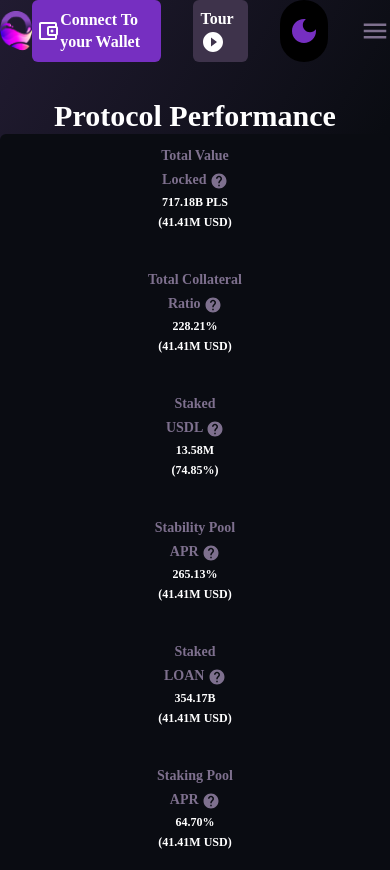
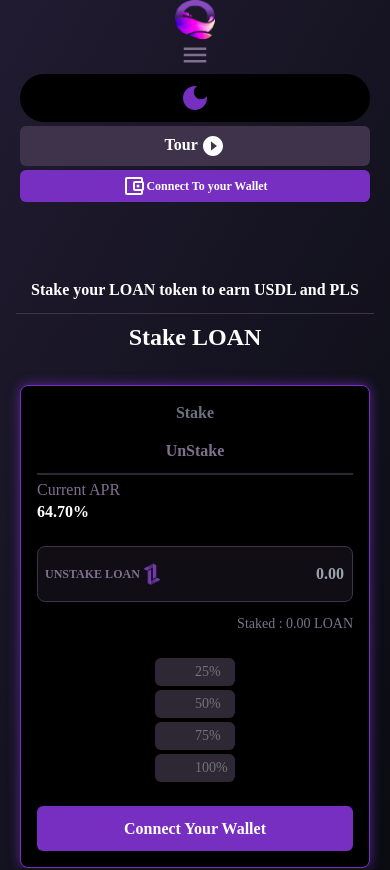
Before and after one commit to re-gis/liquit_client, a React (Vite) app: page / in a window 390 px wide. Shown: the top 870 px of the page. Built offline with nearby package versions, Linux system fonts and the light colour scheme.

Commit message:
Finalising the responsiveness

```diff
--- a/src/App.tsx
+++ b/src/App.tsx
@@ -5,6 +5,7 @@ import Header from "./components/Header";
 import Stalking from "./Stalking/Stalking";
 import { useState } from "react";
 import Footer from "./components/Footer";
+import NotFoundPage from "./NotFoundScreen/NotFoundPage";
 
 const App: React.FC = () => {
   const [openSideBar, setOpenSidebar] = useState(false);
@@ -21,19 +22,19 @@ const App: React.FC = () => {
             <Header openSideBar={openSideBar} setOpenSideBar={setOpenSidebar} />
           </div>
           <Routes>
-            <Route path="/" />
-            <Route path="/borrow" />
-            <Route path="/stability" />
+            <Route path="/" element={<Stalking openSideBar={openSideBar} />}/>
+            {/* <Route path="/borrow" />
+            <Route path="/stability" /> */}
             <Route
               path="/staking"
               element={<Stalking openSideBar={openSideBar} />}
             />
-            <Route path="/lp" />
-            <Route path="/redemptions" />
+            <Route path="/*" element={<NotFoundPage />} />
+            {/* <Route path="/redemptions" />
             <Route path="/liquidations" />
             <Route path="/analytics" />
             <Route path="/knowledge" />
-            <Route path="/tokens" />
+            <Route path="/tokens" /> */}
           </Routes>
 
           <div
--- /dev/null
+++ b/src/NotFoundScreen/NotFoundPage.tsx
@@ -0,0 +1,17 @@
+import { useEffect } from "react"
+import { useNavigate } from "react-router-dom"
+
+const NotFoundPage = () => {
+    const navigate = useNavigate()
+    useEffect(() => {
+        window.alert("Page not found!404")
+        navigate("/")
+    }, [navigate])
+  return (
+    <div>
+      Page not found
+    </div>
+  )
+}
+
+export default NotFoundPage
--- a/src/Stalking/Stalking.tsx
+++ b/src/Stalking/Stalking.tsx
@@ -57,19 +57,19 @@ const Stalking: React.FC<openSideBarPropValue> = ({ openSideBar }) => {
       >
         <div className="flex lg:flex-row md:flex-row sm:flex-col xs:flex-col items-center   justify-center   lg:gap-12 md:gap-5 sm:gap-3 xs:gap-3 lg:px-0 md:px-0 sm:px-8 xs:px-4">
           <hr className="   border-[#3e334b] lg:w-56 md:w-28  sm:w-0" />
-          <p className=" font-semibold md:text-3xl sm:w-full sm:text-xl self-center   text-white ">
+          <p className=" font-semibold md:text-3xl sm:w-full sm:text-xl self-center  sm:flex sm:items-center sm:justify-center  text-white ">
             Stake your LOAN token to earn USDL and PLS
           </p>
           <hr className="h-2   lg:w-96 md:w-28 border-[#3e334b] sm:w-full xs:w-full" />
         </div>
-        <div className="flex lg:flex-row md:flex-row sm:flex-col xs:flex-col lg:gap-24 md:gap-8 sm:gap-5 lg:items-center md:items-center sm:items-start md:justify-center lg:justify-center sm:justify-start relative  ">
+        <div className="flex lg:flex-row md:px-5 sm:px-5 xs:px-5 md:flex-row sm:flex-col xs:flex-col lg:gap-24 md:gap-8 sm:gap-5 lg:items-center md:items-center sm:items-start md:justify-center lg:justify-center sm:justify-start relative  ">
           <div className="flex flex-col sm:gap-5 xs:gap-8  items-center  flex-1 lg:max-w-[500px] md:max-w-[500px] sm:w-full">
             <h1 className="text-2xl text-white font-semibold ">Stake LOAN</h1>
             <div
               className="w-[100%] border border-[#762fc1] rounded-lg   flex flex-col lg:gap-16 md:gap-16 sm:gap-10 xs:gap-6 p-4 bg-black"
               style={shadowStyle}
             >
-              <div className="flex flex-row lg:gap-10 md:gap-2 xs:gap-1 justify-between">
+              <div className="flex xs:flex-col sm:flex-row lg:gap-10 md:gap-2 xs:gap-1 justify-between">
                 <button
                   className={` ${
                     stake ? "lg:bg-[#2e2834] md:bg-[#2e2834] sm:border-b-4 xs:border-b-2 border-[#2e2834]" : ""
@@ -109,7 +109,7 @@ const Stalking: React.FC<openSideBarPropValue> = ({ openSideBar }) => {
                   {stake ? "Wallet" : "Staked"} : 0.00 LOAN
                 </p>
               </div>
-              <div className="flex flex-row lg:gap-3 md:gap-3 sm:gap-1 xs:gap-1 w-full justify-between items-center">
+              <div className="flex xs:flex-col sm:flex-row flex-row lg:gap-3 md:gap-3 sm:gap-1 xs:gap-1 w-full justify-between items-center">
                 <button className="rounded-md max-w-[25%]  hover:bg-[#3e334b] bg-[#2e2834] text-[#727379] hover:text-white font-extralight text-sm py-1 px-10">
                   25%
                 </button>
--- a/src/components/Footer.tsx
+++ b/src/components/Footer.tsx
@@ -249,7 +249,7 @@ const Footer: React.FC = () => {
           )}
         </div>
       </div>
-      <div className="md:flex lg:hidden lg:flex-row  sm:flex xs:flex bg-black items-center justify-center md:gap-12 sm:gap-8 xs:gap-2  md:p-10 sm:p-8 xs:p-6 rounded-lg mb-5">
+      <div className="md:flex lg:hidden lg:flex-row  sm:flex xs:flex-col xs:justify-center xs:items-center xs:w-[100%] sm:w-[auto] sm:flex-row bg-black items-center justify-center md:gap-12 sm:gap-8 xs:gap-2  md:p-10 sm:p-8 xs:p-6 rounded-lg mb-5">
         <div className="flex">
           <div className="flex flex-row  items-center">
             <img
--- a/src/components/Header.tsx
+++ b/src/components/Header.tsx
@@ -24,8 +24,8 @@ const Header: React.FC<openSideBarProp> = ({ openSideBar, setOpenSideBar }) => {
   };
 
   return (
-    <div className="flex flex-row  items-center justify-between   py-2 sm:p-5 lg:p-5 md:p-5 xs:p-0 relative">
-      <div className="flex flex-row gap-2 items-center ">
+    <div className="flex xs:flex-col sm:flex-row  items-center justify-between   py-2 sm:p-5 lg:p-5 md:p-5 xs:p-0 relative">
+      <div className="flex xs:flex-col sm:flex-row gap-2 items-center ">
         <img
           src="/images/logo.png"
           alt="logo"
@@ -39,7 +39,7 @@ const Header: React.FC<openSideBarProp> = ({ openSideBar, setOpenSideBar }) => {
         <div className="xs:hidden sm:block md:block lg:block">
           <p>
             {" "}
-            <span className="text-white">TCR</span>{" "}
+            <span className="text-white sm:text-xs">TCR</span>{" "}
             <span className=" lg:text-sm md:text-sm sm:text-xs">
               (Normal Mode)
             </span>
@@ -87,7 +87,7 @@ const Header: React.FC<openSideBarProp> = ({ openSideBar, setOpenSideBar }) => {
           <span className="text-xs text-red-500"> 0.84%</span>
         </div>
 
-        <div className="flex">
+        <div className="flex sm:text-xs">
           <div className="flex flex-row  items-center">
             <img
               src="/images/PLs.png"
@@ -95,7 +95,7 @@ const Header: React.FC<openSideBarProp> = ({ openSideBar, setOpenSideBar }) => {
               className="w-[28px] h-[28px]"
             />
             <div>
-              <p className="text-white">PLS</p>
+              <p className="text-white sm:text-xs">PLS</p>
               <p className="text-xs">$0.00001</p>
             </div>
           </div>
@@ -103,10 +103,10 @@ const Header: React.FC<openSideBarProp> = ({ openSideBar, setOpenSideBar }) => {
         </div>
       </div>
 
-      <div className="flex flex-row gap-8">
+      <div className="flex xs:flex-col-reverse xs:w-[100%] sm:w-[auto] sm:flex-row xs:px-5 flex-row gap-8 xs:gap-1 sm:gap-3">
         <Link
           to="#"
-          className=" rounded-md bg-[#762fc1] text-white  lg:p-2 md:p-2 sm:p-1 xs:p-1 hover:bg-[#3e334b] flex justify-center items-center "
+          className=" rounded-md bg-[#762fc1] text-white sm:text-xs xs:text-xs  lg:p-2 md:p-2 sm:p-1 xs:p-1 hover:bg-[#3e334b] flex justify-center items-center "
         >
           <span>
             <AccountBalanceWalletOutlinedIcon />
@@ -115,14 +115,14 @@ const Header: React.FC<openSideBarProp> = ({ openSideBar, setOpenSideBar }) => {
         </Link>
         <Link
           to="#"
-          className="rounded-md bg-[#3e334b] text-white  p-2 lg:flex items-center justify-center  hover:bg-[#762fc1] md:hidden sm:hidden  "
+          className="rounded-md text-center bg-[#3e334b] text-white  p-2 lg:flex items-center justify-center  hover:bg-[#762fc1] md:hidden sm:hidden  "
         >
           Tour{" "}
           <span>
             <PlayCircleFilledOutlinedIcon />
           </span>
         </Link>
-        <button className="bg-black rounded-3xl flex items-center justify-center p-2 hover:bg-[#3e334b]">
+        <button className="bg-black  xs:w-[auto] rounded-3xl flex items-center justify-center p-2 hover:bg-[#3e334b]">
           <DarkModeIcon
             sx={{
               color: "#762fc1 ",
--- a/src/components/SideBar.tsx
+++ b/src/components/SideBar.tsx
@@ -13,8 +13,11 @@ import token from "../assets/tokens.png";
 import bor from "../assets/bopng.png";
 
 const SideBar: React.FC<openSideBarPropValue> = ({ openSideBar }) => {
-
-
+  console.log(openSideBar)
+  const setBarToClose = () => {
+    openSideBar = !openSideBar;
+    console.log(openSideBar)
+  }
   return (
     <>
       {!openSideBar? (
@@ -224,14 +227,14 @@ const SideBar: React.FC<openSideBarPropValue> = ({ openSideBar }) => {
           </div>
         </div>
       ) : (
-        <div className="w-[100%] absolute z-10  inset-0  min-h-full md:flex sm:flex xs:flex lg:hidden  flex-row gap-0  overflow-y-scroll">
+        <div className="w-[100%] absolute z-10 h-[100%] bg-black overflow-x-scroll  inset-0  min-h-full md:flex sm:flex xs:flex lg:hidden  flex-row gap-0  overflow-y-scroll">
           <div className="md:w-[35%] sm:w-[35%] xs:w-[55%] bg-black border-r h-full  flex flex-col  justify-between p-5">
             <div className="w-[100%]">
               <img src={logo} className="h-[35px]" alt="" />
             </div>
             <div>
               <ul className="flex flex-col gap-9">
-                <li className="cursor-pointer">
+                <li className="cursor-pointer" onClick={setBarToClose}>
                   <Link
                     className="flex items-center w-[100%] gap-4 hover:text-white text-sm font-[600]"
                     to={"/"}
@@ -243,7 +246,7 @@ const SideBar: React.FC<openSideBarPropValue> = ({ openSideBar }) => {
                     Start Here
                   </Link>
                 </li>
-                <li className="cursor-pointer">
+                <li className="cursor-pointer" onClick={setBarToClose}>
                   <Link
                     className="flex items-center w-[100%] gap-4 hover:text-white text-sm font-[600]"
                     to={"/borrow"}
@@ -255,7 +258,7 @@ const SideBar: React.FC<openSideBarPropValue> = ({ openSideBar }) => {
                     Borrow USDL
                   </Link>
                 </li>
-                <li className="cursor-pointer">
+                <li className="cursor-pointer" onClick={setBarToClose}>
                   <Link
                     className="flex items-center w-[100%] gap-4 hover:text-white text-sm font-[600]"
                     to={"/stability"}
@@ -267,7 +270,7 @@ const SideBar: React.FC<openSideBarPropValue> = ({ openSideBar }) => {
                     Stability Pool
                   </Link>
                 </li>
-                <li className="cursor-pointer">
+                <li className="cursor-pointer" onClick={setBarToClose}>
                   <Link
                     className="flex items-center w-[100%] gap-4 hover:text-white text-sm font-[600]"
                     to={"/staking"}
@@ -279,7 +282,7 @@ const SideBar: React.FC<openSideBarPropValue> = ({ openSideBar }) => {
                     Staking Pool
                   </Link>
                 </li>
-                <li className="cursor-pointer">
+                <li className="cursor-pointer" onClick={setBarToClose}>
                   <Link
                     className="flex items-center w-[100%] gap-4 hover:text-white text-sm font-[600]"
                     to={"/lp"}
@@ -291,7 +294,7 @@ const SideBar: React.FC<openSideBarPropValue> = ({ openSideBar }) => {
                     LP Rewards
                   </Link>
                 </li>
-                <li className="cursor-pointer">
+                <li className="cursor-pointer" onClick={setBarToClose}>
                   <Link
                     className="flex items-center w-[100%] gap-4 hover:text-white text-sm font-[600]"
                     to={"/redemptions"}
@@ -303,7 +306,7 @@ const SideBar: React.FC<openSideBarPropValue> = ({ openSideBar }) => {
                     Redemptions
                   </Link>
                 </li>
-                <li className="cursor-pointer">
+                <li className="cursor-pointer" onClick={setBarToClose}>
                   <Link
                     className="flex items-center w-[100%] gap-4 hover:text-white text-sm font-[600]"
                     to={"/liquidations"}
@@ -315,7 +318,7 @@ const SideBar: React.FC<openSideBarPropValue> = ({ openSideBar }) => {
                     LIquidations
                   </Link>
                 </li>
-                <li className="cursor-pointer">
+                <li className="cursor-pointer" onClick={setBarToClose}>
                   <Link
                     className="flex items-center w-[100%] gap-4 hover:text-white text-sm font-[600]"
                     to={"/analytics"}
@@ -327,7 +330,7 @@ const SideBar: React.FC<openSideBarPropValue> = ({ openSideBar }) => {
                     Analytics
                   </Link>
                 </li>
-                <li className="cursor-pointer">
+                <li className="cursor-pointer" onClick={setBarToClose}>
                   <Link
                     className="flex items-center w-[100%] gap-4 hover:text-white text-sm font-[600]"
                     to={"/knowledge"}
@@ -339,7 +342,7 @@ const SideBar: React.FC<openSideBarPropValue> = ({ openSideBar }) => {
                     Knowledge Base
                   </Link>
                 </li>
-                <li className="cursor-pointer">
+                <li className="cursor-pointer" onClick={setBarToClose}>
                   <Link
                     className="flex items-center w-[100%] gap-4 hover:text-white text-sm font-[600]"
                     to={"/tokens"}
@@ -356,7 +359,7 @@ const SideBar: React.FC<openSideBarPropValue> = ({ openSideBar }) => {
             <div className="flex flex-col gap-2">
               <h2>Social Media</h2>
               <ul className="flex items-center gap-7">
-                <li className="cursor-pointer">
+                <li className="cursor-pointer" onClick={setBarToClose}>
                   <svg
                     className="w-[15px] h-[15px]"
                     stroke="currentColor"
@@ -370,7 +373,7 @@ const SideBar: React.FC<openSideBarPropValue> = ({ openSideBar }) => {
                     <path d="M446.7 98.6l-67.6 318.8c-5.1 22.5-18.4 28.1-37.3 17.5l-103-75.9-49.7 47.8c-5.5 5.5-10.1 10.1-20.7 10.1l7.4-104.9 190.9-172.5c8.3-7.4-1.8-11.5-12.9-4.1L117.8 284 16.2 252.2c-22.1-6.9-22.5-22.1 4.6-32.7L418.2 66.4c18.4-6.9 34.5 4.1 28.5 32.2z"></path>
                   </svg>
                 </li>
-                <li className="cursor-pointer">
+                <li className="cursor-pointer" onClick={setBarToClose}>
                   <svg
                     className="w-[15px] h-[15px]"
                     stroke="currentColor"
@@ -385,7 +388,7 @@ const SideBar: React.FC<openSideBarPropValue> = ({ openSideBar }) => {
                   </svg>
                 </li>
 
-                <li className="cursor-pointer">
+                <li className="cursor-pointer" onClick={setBarToClose}>
                   <svg
                     className="w-[15px] h-[15px]"
                     stroke="currentColor"
@@ -400,7 +403,7 @@ const SideBar: React.FC<openSideBarPropValue> = ({ openSideBar }) => {
                   </svg>
                 </li>
 
-                <li className="cursor-pointer">
+                <li className="cursor-pointer" onClick={setBarToClose}>
                   <svg
                     className="w-[15px] h-[15px]"
                     stroke="currentColor"
--- a/tailwind.config.js
+++ b/tailwind.config.js
@@ -3,7 +3,7 @@ export default {
   content: ["./index.html", "./src/**/*.{js,ts,jsx,tsx}"],
   theme: {
     screens: {
-      'xs':'320px',
+      'xs':'100px',
       'sm': '480px',
       // => @media (min-width: 640px) { ... }
 
```
